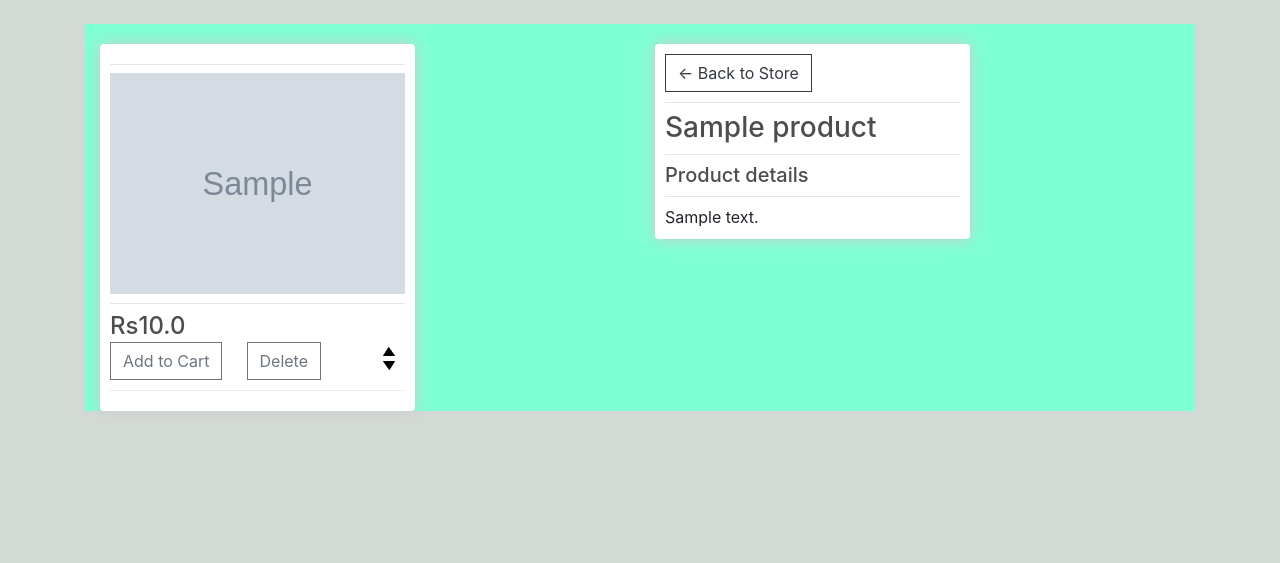
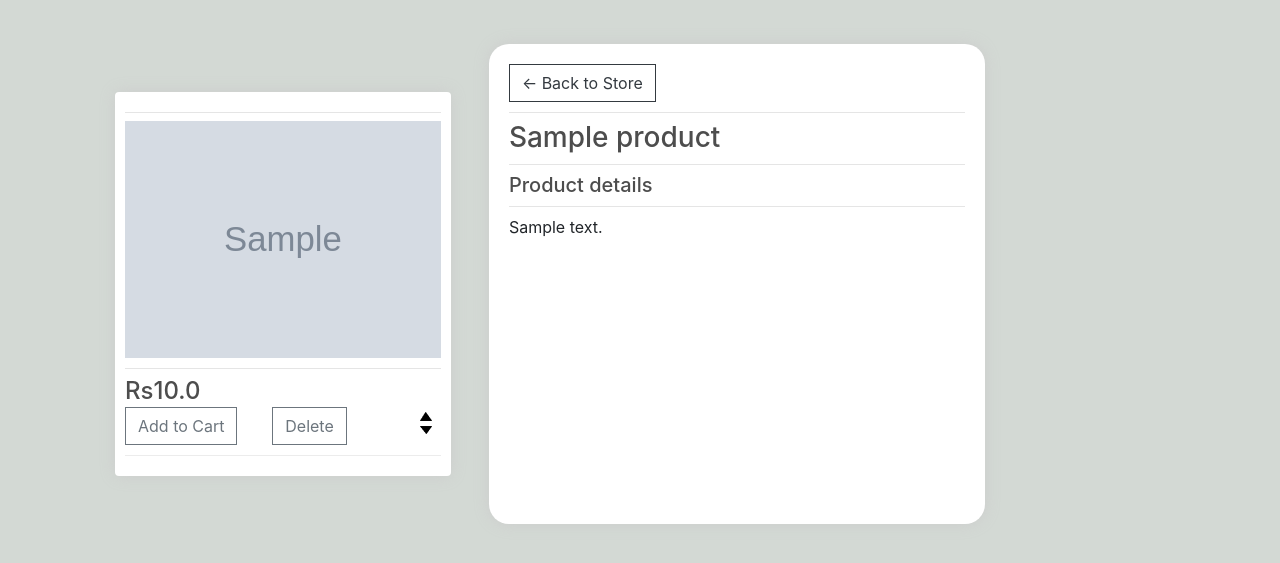
Before and after one commit to Nupur-tech257/E-commerce_project, a Django app: page /views/1 in a window 1280 px wide. Shown: the part 57-620 px from the top of the page. Run offline with Django 4.2, Linux system fonts and the light colour scheme; tables that the repository leaves empty hold one stand-in row (values such as "Sample post"); grey boxes marked "Sample" are stand-in pictures; some libraries are stand-ins or nearby versions.

Commit message:
landing page

```diff
--- a/authentication/templates/authentication/signup.html
+++ b/authentication/templates/authentication/signup.html
@@ -34,8 +34,7 @@
         <div id="link1"><h5>Already have an account? <a href="http://127.0.0.1:8000/signin/">Sign In</a> </h4></div>
         <hr>
         <div id="link"><h5> By continuing you,agree to <a href="#"> Conditions of use </a></h5></div>
+        <h5 style='text-align:center'><a href="#">contact us</h5>
     </form>
-    <hr>
-    <h5 style='text-align:center'><a href="#">contact us</h5>
 
 {%endblock%}
--- a/shop/templates/shop/checkout.html
+++ b/shop/templates/shop/checkout.html
@@ -45,7 +45,6 @@
 	</div>
 
 	<div class="col-lg-6">
-		<div class="box-element">
             <div class="box-element">
                 <a  class="btn btn-outline-dark" href="{% url 'cart' %}">&#x2190; Back to Cart</a>
                 <hr>
@@ -62,8 +61,6 @@
                 <h5>Items: {{order_items}}</h5>
                 <h5>Total: {{order_total}}</h5>
             </div>
-
-		</div>
 	</div>
 </div>
 <script src="https://www.paypal.com/sdk/js?client-id=test&currency=USD&disable-funding=credit"></script>
--- a/shop/templates/shop/main.html
+++ b/shop/templates/shop/main.html
@@ -104,7 +104,11 @@
               <br>
             {% block content %}
             <div class="greeting">
-              <h1 class="greeting">Welcome {{fname}}!</h1>
+              <h1 class="greeting"><pre style="color:white">
+<b>Welcome!</b>
+   <i><h3 style="color:white">"Shop your World with us"</h3></i>
+              </pre>
+              </h1>
             </div>
             {% endblock content %}
          </div>
--- a/shop/templates/shop/view.html
+++ b/shop/templates/shop/view.html
@@ -2,8 +2,25 @@
 {% load static %}
 {% block content %}
 {%for i in product%}
-<div class="row-view">
-	<div class="col-lg-6">
+<!--<div class="container">
+      <div class="container2">
+          <img class="view-img" src="{{i.imageURL}}">
+          <hr>
+          <h4>Rs{{i.price}}</h4>
+          <div class="cart-row">
+                <div style="flex:2"><button data-product={{i.id}} data-action="add" class="btn btn-outline-secondary add-btn update-cart">Add to Cart</button></div>
+                <div style='flex:2'><button data-product={{i.id}} data-action="delete" class="btn btn-outline-secondary add-btn update-cart">Delete</button></div>
+                <div class="quantity">
+                      <img data-product="{{i.id}}"  data-action="add" class="chg-quantity update-cart" src="{% static  'images/3+arrow-up.png' %}">
+
+                      <img data-product="{{i.id}}"  data-action="remove" class="chg-quantity update-cart" src="{% static  'images/2+arrow-down.png' %}">
+                </div>
+          </div>
+      </div>
+      <div class="container2">box1</div>
+  </div>-->
+<div class="view">
+	<div class="view-container2" style="width:400px">
 		<div class="box-element" id="form-wrapper">
             <hr>
             <div><img class="thumbnail" src="{{i.imageURL}}"></div>
@@ -22,8 +39,7 @@
 
 	</div>
 
-	<div class="col-lg-6">
-            <div class="box-element">
+	<div class="view-container">
                 <a  class="btn btn-outline-dark" href="{% url 'store' %}">&#x2190; Back to Store</a>
                 <hr>
                 <h3>{{i.name}}</h3>
@@ -31,7 +47,6 @@
                 <h5>Product details</h5>
                 <hr>
                 {{i.product_details}}
-            </div>
 	</div>
 </div>
 {%endfor%}
--- a/shop/urls.py
+++ b/shop/urls.py
@@ -2,6 +2,7 @@
 from .views import *
 from authentication.views import *
 from authentication.urls import *
+from django.contrib.auth import views as auth_views
 
 urlpatterns = [
     path('',main,name="main"),
--- a/static/css/main.css
+++ b/static/css/main.css
@@ -11,8 +11,8 @@
 	background-color: #fff;
 	border-radius: 4px;
 	padding: 10px;
-	width:60%;
-	height:100%;
+	width:90%;
+	height:40%;
 }
 .row{
 	display: flex;
@@ -26,7 +26,7 @@
 
 }
 .row-view{
-	display: flex;
+	display:;
 	justify-content: flex-start;
 	flex-direction: row;
 	align-items: center;
@@ -130,15 +130,18 @@
 .hidden{
 	display: none!important;
 }
-
+#italic{
+	font-family: italic;
+	color:white;
+}
 .greeting{
 	color:white;
-	background-image:url("../images/main.jpg");
+	background-color:#124E66;
 	background-size: contain;
 	height:500px;
-	width:1200px;
-	margin:0 20px 10px 0px;
-	text-align: left;
+	width:1100px;
+	margin:20px 20px 10px 0px;
+	text-align: center;
 	text-shadow: 2px 2px rgb(179, 168, 176);
 	font-family: 'Franklin Gothic Medium', 'Arial Narrow', Arial, sans-serif;
 }
@@ -151,3 +154,29 @@
 	display: block;
 
 }
+
+.view{
+	margin-top: 10px;
+	margin-left: 20px;
+    height:500px;
+    width:900px;
+    background-color:#D3D9D4;
+    display: flex;
+    justify-content:center;
+    flex-direction: row;
+    align-content: center;
+    align-items: center;
+    padding:10px;
+}
+
+.view-container{
+	height:100%;
+    width:60%;
+    background-color: white;
+    text-align: left;
+    margin-right: 10px;
+	margin-left: 0px;
+	padding:20px;
+	border-radius: 20px;
+	box-shadow:hsl(0, 0%, 80%) 0 0 16px;
+}
```
Also changed, not shown: authentication/views.py (+10 -1 lines), static/css/style.css (+9 -2 lines).
